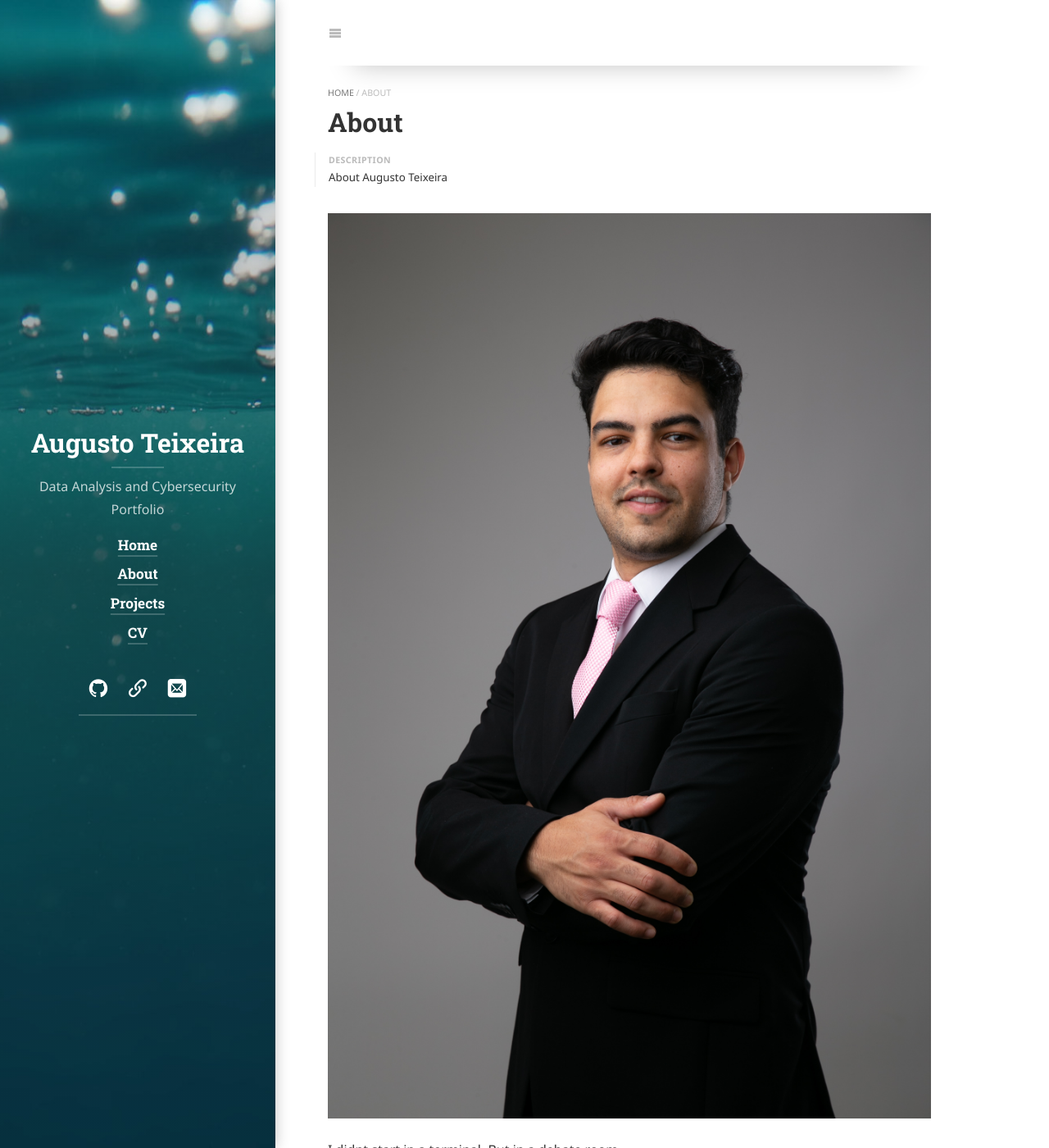
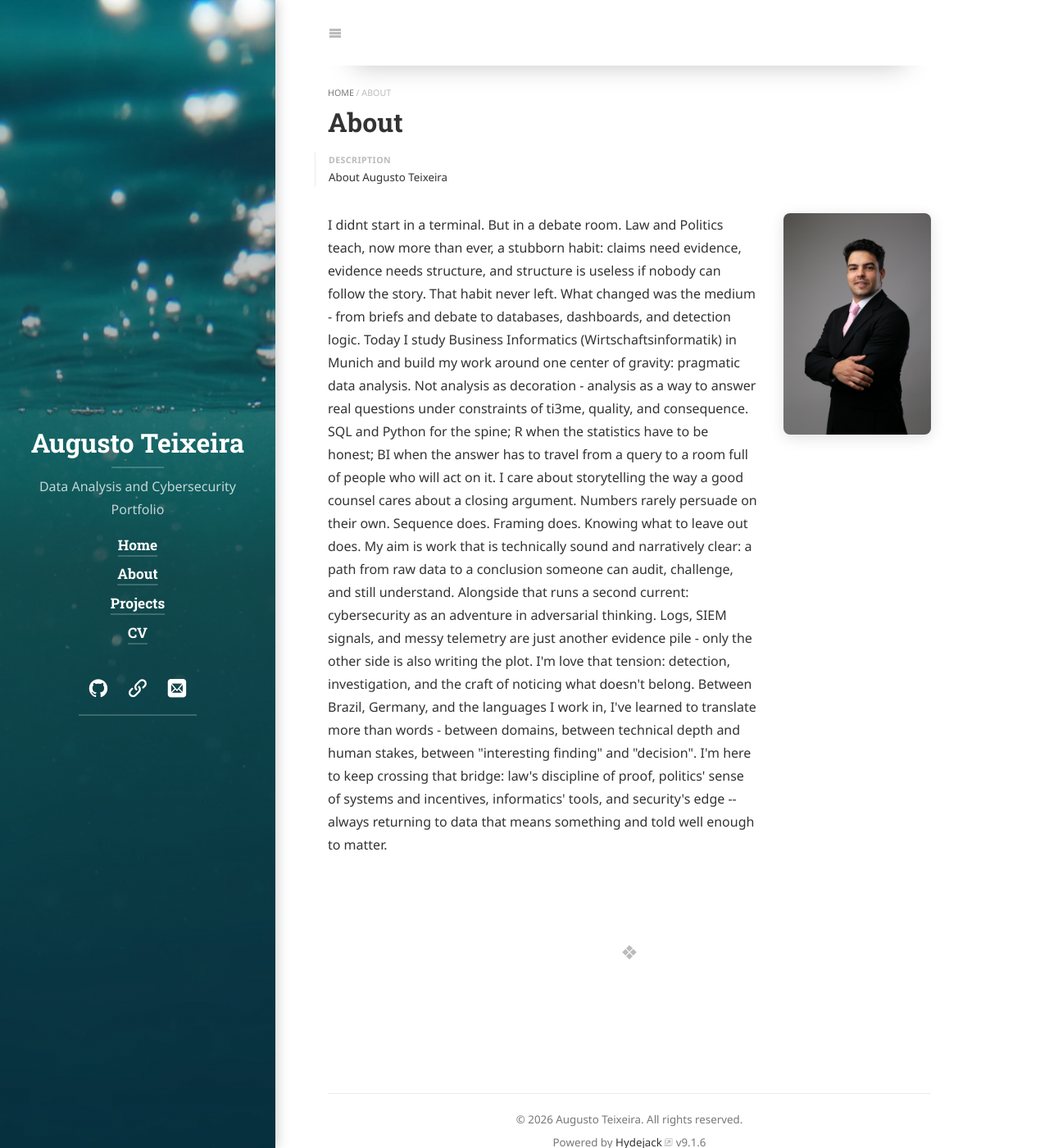
Before and after one commit to a-teixeira/a-teixeira.github.io, a Jekyll site: the page built from about.md, in a window 1280 px wide and 1400 px high. Shown: the whole window at 82% size. Built offline with Jekyll 4.4.1, drawn with Linux system fonts in a browser that asks for light colours; cached includes are drawn as plain includes; nearby versions of some CDN libraries; some web fonts are replaced; library files that are not in the unit come from our copies; some of the changed text lies outside the part shown.

Commit message:
photo edit/text split in about - css own style config in sass

```diff
--- a/_sass/my-style.scss
+++ b/_sass/my-style.scss
@@ -0,0 +1,44 @@
+/* About: text left, image right */
+.about-split {
+  display: flex;
+  align-items: flex-start;
+  gap: 2rem;
+  margin: 0.5rem 0 2rem;
+}
+
+.about-split__text {
+  flex: 1 1 0;
+  min-width: 0;
+}
+
+.about-split__media {
+  flex: 0 0 auto;
+  position: sticky;
+  top: 1.5rem; /* stays in view while scrolling long bio */
+}
+
+.about-split__img {
+  display: block;
+  width: 180px;      /* ← main size control (try 180–280) */
+  max-width: 100%;
+  height: auto;
+  border-radius: 8px; /* use 50% for a circle */
+  object-fit: cover;
+  box-shadow: 0 4px 18px rgba(0, 0, 0, 0.12);
+}
+
+/* Stack on small screens: image on top or under text */
+@media (max-width: 42em) {
+  .about-split {
+    flex-direction: column-reverse; /* image on top; use column for image below */
+    align-items: center;
+  }
+
+  .about-split__media {
+    position: static;
+  }
+
+  .about-split__img {
+    width: 180px;
+  }
+}
--- a/about.md
+++ b/about.md
@@ -4,15 +4,16 @@ title: About
 permalink: /about/
 description: About Augusto Teixeira
 ---
-![Augusto Teixeira](/assets/img/me-wide-prof.jpg)
-{: .lead}
 
+
+<div class="about-split">
+  <div class="about-split__text">
 
 I didnt start in a terminal. But in a debate room.
 
 Law and Politics teach, now more than ever, a stubborn habit: claims need evidence, evidence needs structure, and structure is useless if nobody can follow the story. That habit never left. What changed was the medium - from briefs and debate to databases, dashboards, and detection logic.
 
-Today I study Business Informatics (Wirtschaftsinformatik) in Munich and build my work around one center of gravity: pragmatic data analysis. Not analysis as decoration - analysis as a way to answer real questions under constraints of time, quality, and consequence. SQL and Python for the spine; R when the statistics have to be honest; BI when the answer has to travel from a query to a room full of people who will act on it.
+Today I study Business Informatics (Wirtschaftsinformatik) in Munich and build my work around one center of gravity: pragmatic data analysis. Not analysis as decoration - analysis as a way to answer real questions under constraints of ti3me, quality, and consequence. SQL and Python for the spine; R when the statistics have to be honest; BI when the answer has to travel from a query to a room full of people who will act on it.
 
 I care about storytelling the way a good counsel cares about a closing argument. Numbers rarely persuade on their own. Sequence does. Framing does. Knowing what to leave out does. My aim is work that is technically sound and narratively clear: a path from raw data to a conclusion someone can audit, challenge, and still understand.
 
@@ -21,3 +22,16 @@ Alongside that runs a second current: cybersecurity as an adventure in adversari
 Between Brazil, Germany, and the languages I work in, I've learned to translate more than words - between domains, between technical depth and human stakes, between "interesting finding" and "decision".
 
 I'm here to keep crossing that bridge: law's discipline of proof, politics' sense of systems and incentives, informatics' tools, and security's edge -- always returning to data that means something and told well enough to matter.
+
+  </div>
+
+  <div class="about-split__media">
+    <img
+      src="{{ '/assets/img/me-wide-prof.jpg' | relative_url }}"
+      alt="Augusto Teixeira"
+      class="about-split__img"
+      width="360"
+      height="360"
+    >
+  </div>
+</div>
```
